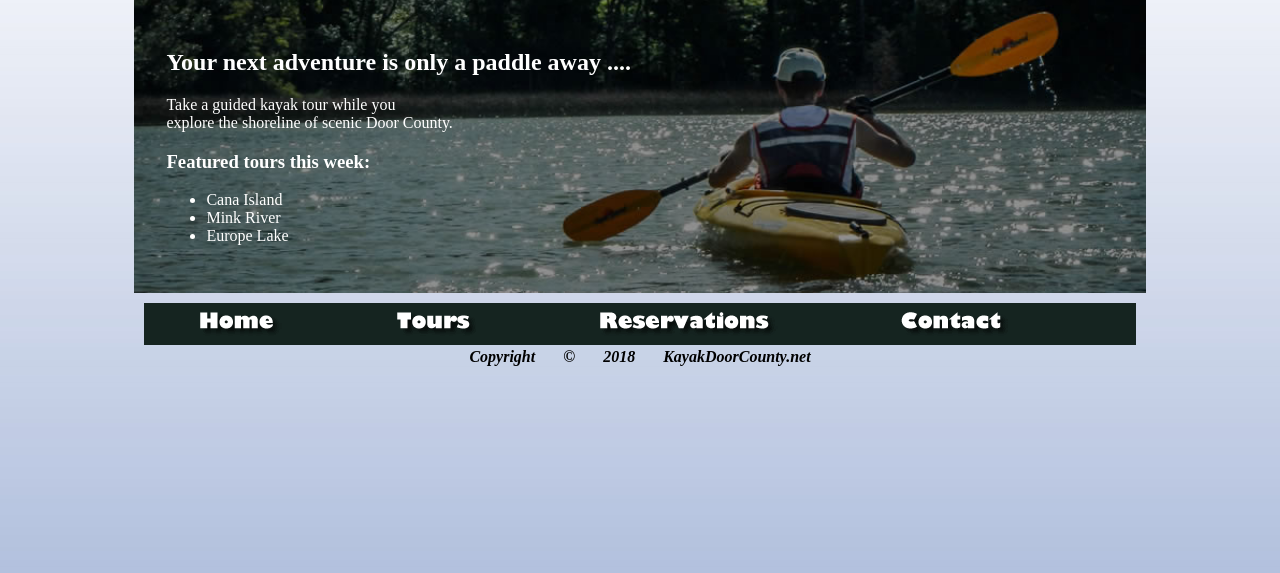
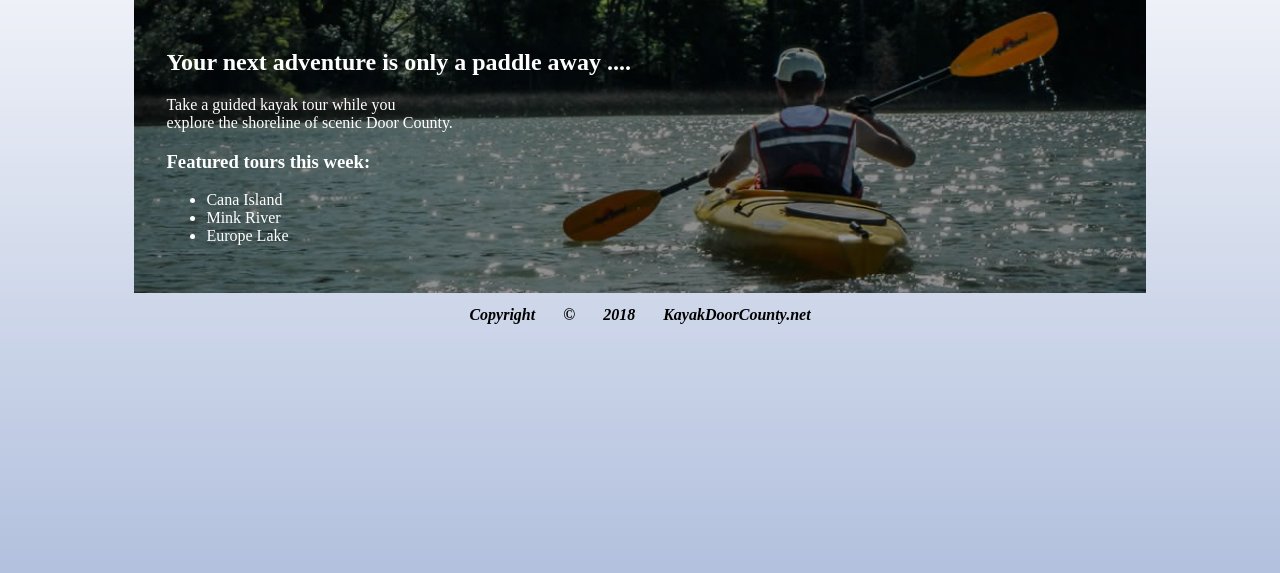
Before and after one commit to L1NE-re/Kayak, a plain HTML site: page index.html in a window 1280 px wide. Shown: the part 137-710 px from the top of the page. Drawn offline with Linux system fonts and the light colour scheme.

Commit message:
rmoved second nav

```diff
--- a/index.html
+++ b/index.html
@@ -29,14 +29,7 @@
 </ul>
 </main>
 <nav>
-
 <footer>
-  <nav id="bar">
-    <a href="index.html"><img src="images/home.gif" height="35" width="90" alt="Home"></a> &nbsp;
-    <a href="tours.html"><img src="images/tours.gif" height="35" width="90" alt="Tours"></a> &nbsp;
-    <a href="reservations.html"><img src="images/reservations.gif" height="35" width="190" alt="Reservations"></a> &nbsp;
-    <a href="contact.html"><img src="images/contact.gif" height="35" width="130"></a> &nbsp;
-  </nav>
 <small><i>Copyright &copy; 2018 KayakDoorCounty.net</i></small>
 </footer>
 </div>
```
